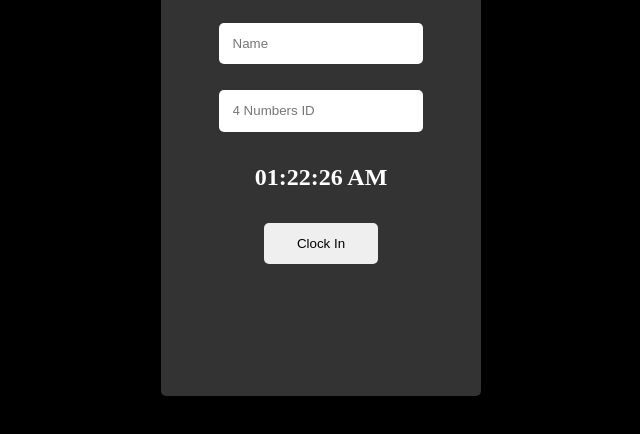
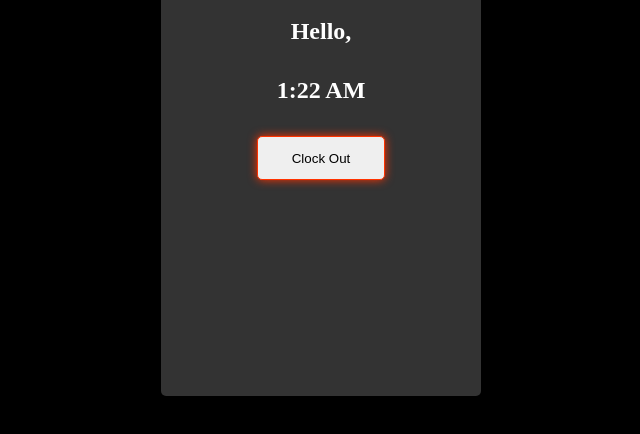
Before and after one commit to Lamadrid-Mike/Punch-time-App, a plain HTML site: page index.html in a window 1280 px wide. Both pictures are taken after a click on the button "Clock In". Shown: the part 152-586 px from the top of the page, without its empty margins (319-959 px from the left). Drawn offline with Linux system fonts and the light colour scheme.

Commit message:
Hard time building chronomter

```diff
--- a/index.html
+++ b/index.html
@@ -12,6 +12,7 @@
     <main>
       <h1>ADP</h1>
       <div class="inputs-container">
+        <h2 class="display-user-name"></h2>
         <input
           type="text"
           id="name"
@@ -28,7 +29,7 @@
         />
         <h2 class="current-time"></h2>
       </div>
-      <button class="clock-in-btn">Clock In</button>
+      <button class="clock-in-btn" state="false">Clock In</button>
     </main>
   </body>
 </html>
--- a/script.js
+++ b/script.js
@@ -1,7 +1,8 @@
-const currentTime = document.querySelector(".current-time");
+const displayTime = document.querySelector(".current-time");
 const nameInput = document.querySelector(".input-name");
 const idInput = document.querySelector(".input-id");
 const clockInBtn = document.querySelector(".clock-in-btn");
+const displayUsername = document.querySelector(".display-user-name");
 
 class TimeStamp {
   constructor(name, id, time, date) {
@@ -15,40 +16,78 @@ class TimeStamp {
 class App {
   username;
   idNumber;
+  clockInTime;
+  clockOutTime;
+  date;
   time;
+  minutes = 0;
+  seconds = 0;
   constructor() {
     setInterval(this.displayTime, 1000);
     nameInput.addEventListener("change", this.inputData.bind(this));
     idInput.addEventListener("change", this.inputData.bind(this));
+    clockInBtn.addEventListener("click", this.btnFunction.bind(this));
   }
 
   inputData() {
     this.username = nameInput.value;
     this.idNumber = idInput.value;
-    if (this.username) {
-      clockInBtn.classList.add("clock-in-true");
+    this.username
+      ? clockInBtn.classList.add("clock-in-true")
+      : clockInBtn.classList.remove("clock-in-true");
+  }
+
+  workingTime() {
+    this.seconds++;
+    console.log(this.seconds);
+  }
+
+  hideInputs() {
+    nameInput.style.display = "none";
+    idInput.style.display = "none";
+  }
+
+  unHideInputs() {
+    nameInput.style.display = "block";
+    idInput.style.display = "block";
+  }
+
+  displayTime() {
+    this.date = new Date();
+    this.time = this.date.toLocaleString("en-US", {
+      hour: "numeric",
+      minute: "numeric",
+      hour12: true,
+    });
+    displayTime.innerHTML = this.time;
+    return this.date;
+  }
+
+  btnFunction() {
+    if (clockInBtn.getAttribute("state") === "false") {
+      this.clockIn();
+    } else {
+      this.clockOut();
     }
   }
 
-  displayTime() {
-    let date = new Date();
-    let hour = date.getHours();
-    let minutes = date.getMinutes();
-    let seconds = date.getSeconds();
-    let session = "AM";
-    if (hour == 0) {
-      hour = 12;
-    }
-    if (hour > 12) {
-      hour = hour - 12;
-      session = "PM";
-    }
+  clockIn() {
+    this.hideInputs();
+    this.inputData();
+    displayUsername.innerHTML = `Hello, ${this.username}`;
+    clockInBtn.classList.remove("clock-in-true");
+    clockInBtn.classList.add("clock-in-false");
+    clockInBtn.innerHTML = "Clock Out";
+    clockInBtn.setAttribute("state", "true");
+  }
 
-    hour = hour < 10 ? "0" + hour : hour;
-    minutes = minutes < 10 ? "0" + minutes : minutes;
-    seconds = seconds < 10 ? "0" + seconds : seconds;
-    let time = `${hour}:${minutes}:${seconds} ${session}`;
-    currentTime.innerHTML = time;
+  clockOut() {
+    this.unHideInputs();
+    displayUsername.innerHTML = "";
+    this.clockOutTime = this.displayTime();
+    clockInBtn.innerHTML = "Clock In";
+    clockInBtn.classList.remove("clock-in-false");
+    clockInBtn.setAttribute("state", "false");
   }
 }
 
--- a/styles.css
+++ b/styles.css
@@ -41,6 +41,10 @@ h1 {
   border: none;
 }
 
+.display-user-name {
+  text-align: center;
+}
+
 @keyframes display-time {
   from {
     opacity: 0;
@@ -52,11 +56,22 @@ h1 {
 
 @keyframes effect-when-true {
   to {
-    border: 1px solid #00ff00;
+    border: 0.5px solid #00ff00;
     box-shadow: 0 0px 10px #00ff00;
   }
 }
 
 .clock-in-true {
-  animation: effect-when-true 2s forwards;
+  animation: effect-when-true 0.5s forwards;
 }
+
+@keyframes effect-when-false {
+  to {
+    border: 1px solid #ff3300;
+    box-shadow: 0 0px 10px #ff3300;
+  }
+}
+
+.clock-in-false {
+  animation: effect-when-false 1s forwards;
+}
```
